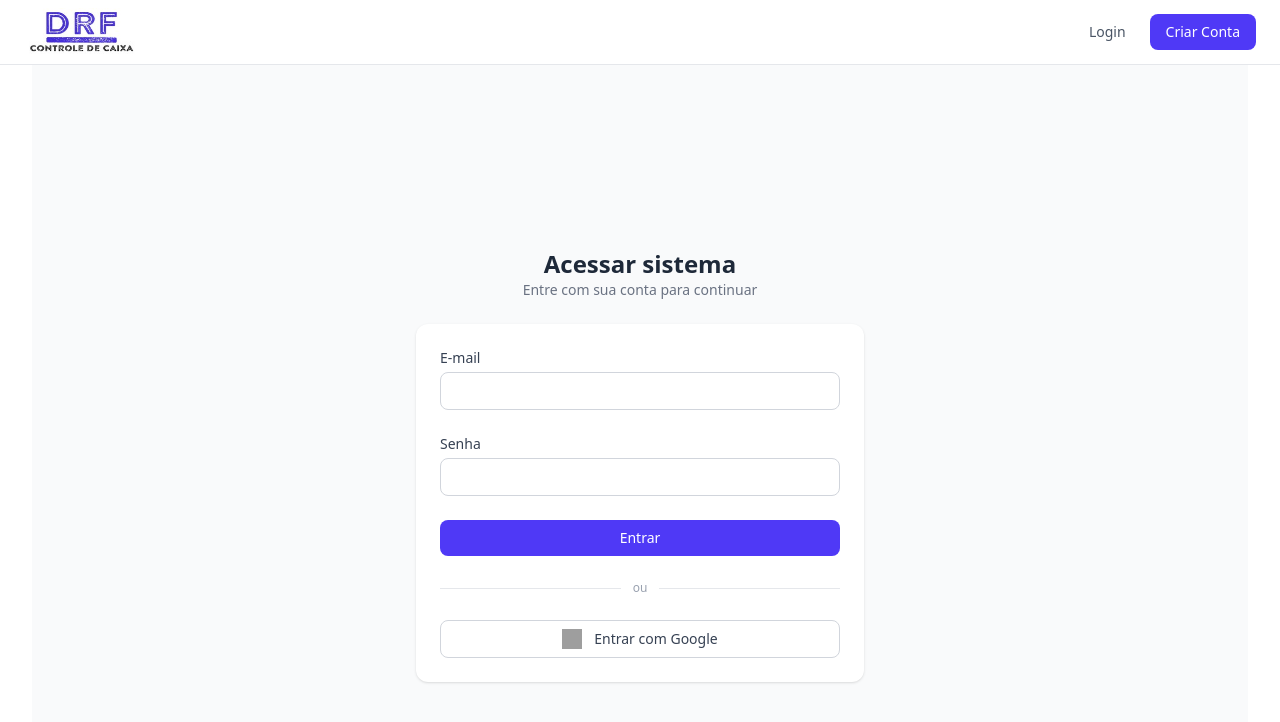
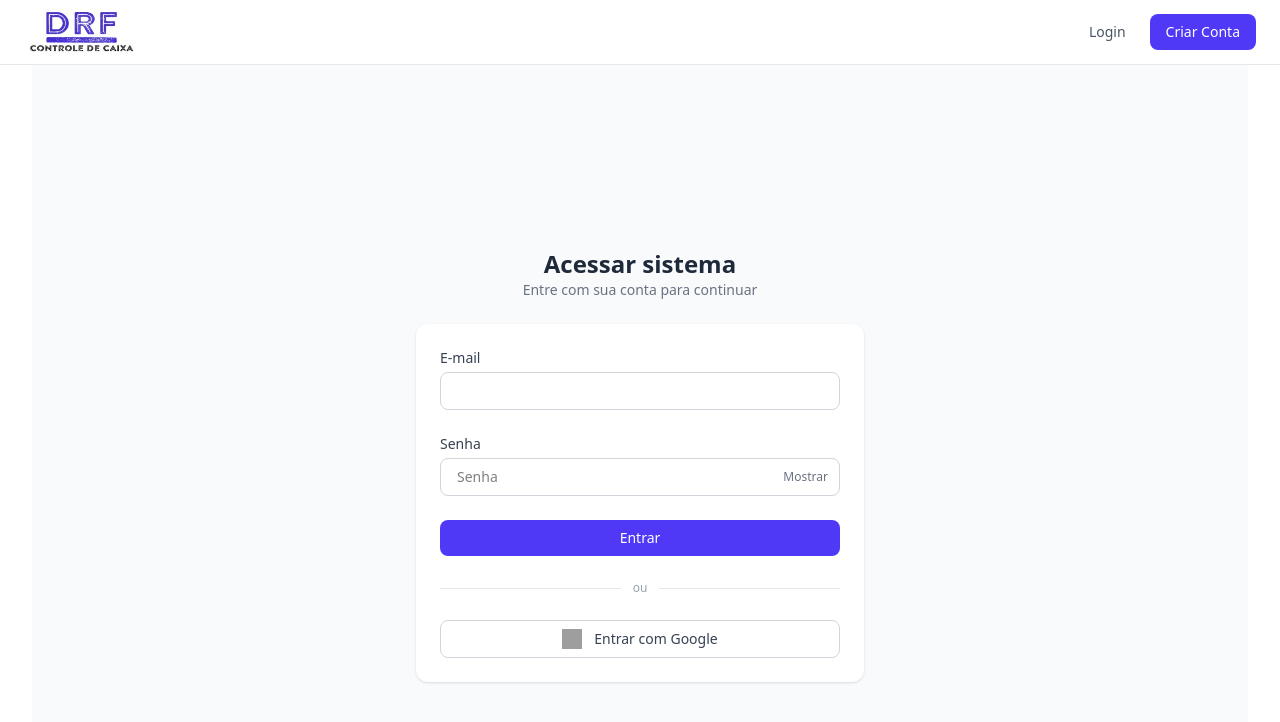
Before and after one commit to leoreboucas/controle-de-caixa, a React (Vite) app in the folder frontend/: page /login in a window 1280 px wide. Shown: the top 722 px of the page. Built offline with nearby package versions, Linux system fonts and the light colour scheme; no server answers; grey boxes are pictures that could not be loaded.

Commit message:
feat show password

```diff
--- /dev/null
+++ b/frontend/src/components/PasswordInput/index.jsx
@@ -0,0 +1,37 @@
+import { useState } from "react";
+
+function PasswordInput({ value, onChange, placeholder = "Senha" }) {
+  const [showPassword, setShowPassword] = useState(false);
+
+  return (
+    <div className="relative">
+      <input
+        type={showPassword ? "text" : "password"}
+        value={value}
+        onChange={onChange}
+        placeholder={placeholder}
+        className="
+          w-full rounded-lg border border-gray-300
+          px-4 py-2 pr-20 text-sm
+          focus:border-indigo-500 focus:outline-none focus:ring-1 focus:ring-indigo-500
+          transition
+        "
+      />
+
+      <button
+        type="button"
+        onClick={() => setShowPassword(!showPassword)}
+        className="
+          absolute right-3 top-1/2 -translate-y-1/2
+          text-xs font-medium text-gray-500
+          hover:text-indigo-600
+          transition-colors duration-200
+        "
+      >
+        {showPassword ? "Ocultar" : "Mostrar"}
+      </button>
+    </div>
+  );
+}
+
+export default PasswordInput;
--- a/frontend/src/pages/Login/index.jsx
+++ b/frontend/src/pages/Login/index.jsx
@@ -3,6 +3,7 @@ import { signInWithEmailAndPassword, signInWithPopup } from "firebase/auth";
 import { auth, googleProvider } from "../../services/firebase";
 import FormField from "../../components/FormField";
 import { inputBase } from "../../utils/inputbase";
+import PasswordInput from "../../components/PasswordInput";
 
 function Login() {
   const [email, setEmail] = useState("");
@@ -59,12 +60,7 @@ function Login() {
             </FormField>
 
             <FormField label="Senha">
-              <input
-                type="password"
-                className={inputBase}
-                value={password}
-                onChange={(e) => setPassword(e.target.value)}
-              />
+              <PasswordInput onChange={(e) => setPassword(e.target.value)} value={password} />
             </FormField>
 
             {error && <p className="text-sm text-red-500">{error}</p>}
--- a/frontend/src/pages/Signin/index.jsx
+++ b/frontend/src/pages/Signin/index.jsx
@@ -3,6 +3,7 @@ import { createUserWithEmailAndPassword, signInWithPopup } from "firebase/auth";
 import { auth, googleProvider } from "../../services/firebase";
 import FormField from "../../components/FormField";
 import { inputBase } from "../../utils/inputbase";
+import PasswordInput from "../../components/PasswordInput";
 
 function Signin() {
   const [email, setEmail] = useState("");
@@ -67,20 +68,16 @@ function Signin() {
 
             <div className="grid grid-cols-1 gap-6 sm:grid-cols-2">
               <FormField label="Senha">
-                <input
-                  type="password"
-                  className={inputBase}
+                <PasswordInput
+                  onChange={(e) => setPassword(e.target.value)}
                   value={password}
-                  onChange={(e) => setPassword(e.target.value)}
                 />
               </FormField>
 
               <FormField label="Confirmar senha">
-                <input
-                  type="password"
-                  className={inputBase}
+                <PasswordInput
+                  onChange={(e) => setConfirmPassword(e.target.value)}
                   value={confirmPassword}
-                  onChange={(e) => setConfirmPassword(e.target.value)}
                 />
               </FormField>
             </div>
```
